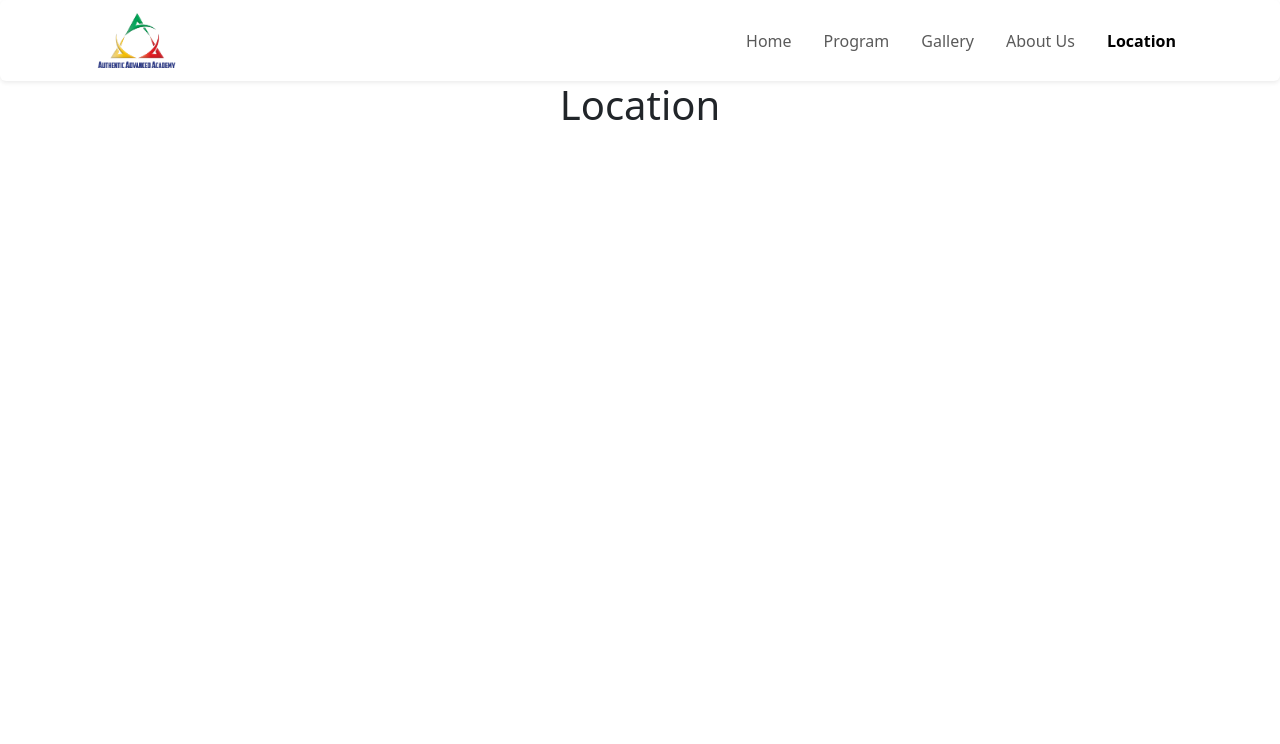
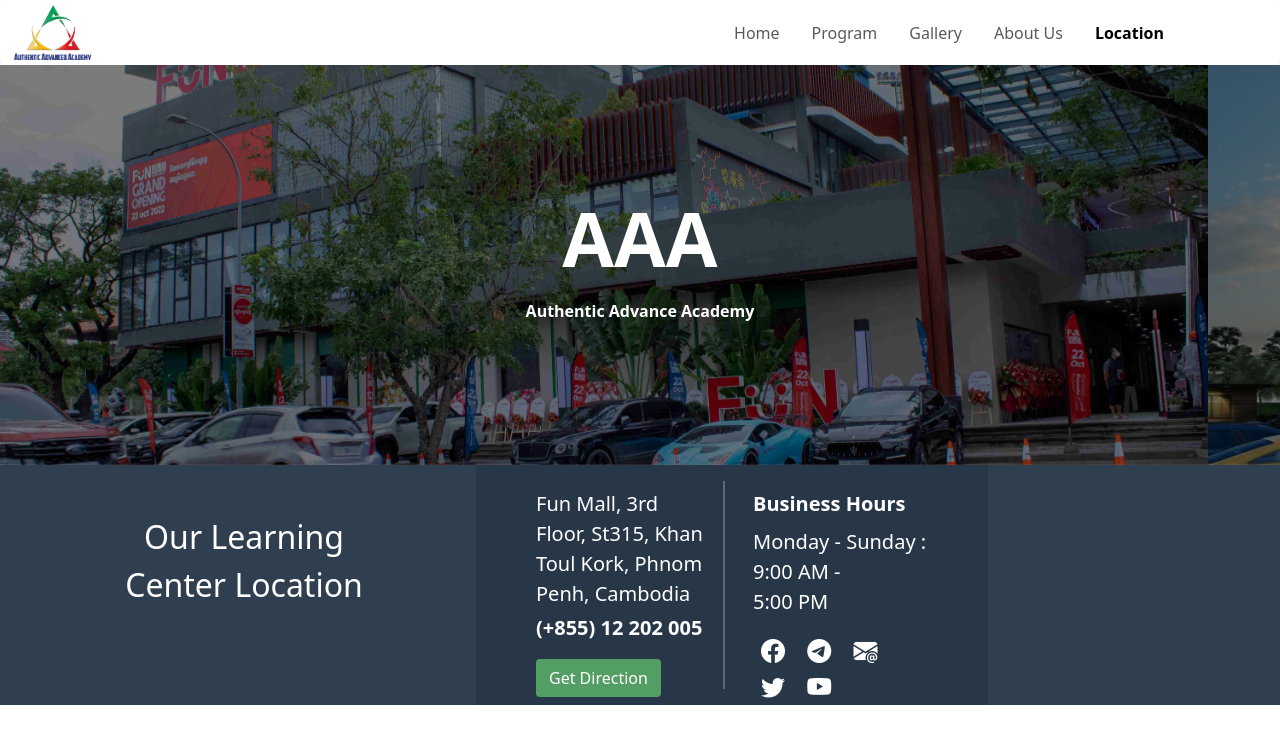
Before and after one commit to Parameow3/AAA-website, a plain HTML site: page location.html in a window 1280 px wide. Drawn offline with nearby package versions, Linux system fonts and the light colour scheme.

Commit message:
location change

```diff
--- a/location.html
+++ b/location.html
@@ -1,5 +1,6 @@
 <!DOCTYPE html>
 <html>
+
 <head>
   <meta charset="UTF-8">
   <meta name="viewport" content="width=device-width, initial-scale=1, shrink-to-fit=no, user-scalable=0">
@@ -7,8 +8,7 @@
 
   <!--  AAA ICON and TITLE  -->
   <title>AUTHENTIC ADVANCE ACADEMY</title>
-  <link rel="icon" type="image/png"
-        href="/asset/img/aaa-logo.png">
+  <link rel="icon" type="image/png" href="/asset/img/aaa-logo.png">
 
   <!--  Bootstrap  -->
   <link rel="stylesheet" type="text/css" href="asset/css/bootstrap.min.css">
@@ -20,13 +20,13 @@
   <script src="asset/index.js"></script>
 
 </head>
+
 <body>
   <!-- Navbar section -->
-<nav class="navbar navbar-expand-lg ps-lg-5 pe-lg-5 shadow-sm bg-body rounded" style="background-color: #ffffff;">
-  <div class="container-fluid ps-xl-5 pe-xl-5 ">
+  <nav class="navbar navbar-expand-lg ps-xxl-5 pe-lg-5 shadow-sm bg-body rounded pt-0 pb-0">
+    <div class="container-fluid ps-xxl-5 pe-xxl-5 ms-xxl-5 me-xxl-5">
       <a class="navbar-brand ms-xxl-5" href="index.html">
-      <img src="asset/img/aaa-logo.png"
-           width="81px" class="img-fluid ms-xxl-5" alt="logo"/>
+        <img src="asset/img/aaa-logo.png" width="81px" class="img-fluid ms-xxl-5" alt="logo" />
       </a>
       <button class="navbar-toggler" type="button" data-bs-toggle="collapse" data-bs-target="#navbarNavDropdown"
         aria-controls="navbarNavDropdown" aria-expanded="false" aria-label="Toggle navigation">
@@ -34,10 +34,10 @@
       </button>
 
       <!--      Update Bold each Selected menu      -->
-    <div class="collapse navbar-collapse justify-content-end" id="navbarNavDropdown">
+      <div class="collapse navbar-collapse justify-content-end me-xl-5" id="navbarNavDropdown">
         <ul class="navbar-nav">
           <li class="nav-item ms-3">
-          <a class="nav-link fs-6" href="index.html">Home</a>
+            <a class="nav-link fs-6 " href="index.html">Home</a>
           </li>
           <li class="nav-item ms-3">
             <a class="nav-link fs-6" href="program.html">Program</a>
@@ -63,15 +63,104 @@
     <!--  Header  -->
     <header class="header_wrapper ">
       <!--  Banner carousel -->
-    <h1>Location</h1>
+      <div class="banner-content">
+
+        <header class="container-fluid px-0">
+          <!--  Banner carousel -->
+          <div id="carouselExampleInterval" class="carousel slide" data-bs-ride="carousel">
+            <div class="carousel-inner">
+              <div class="carousel-item active" data-bs-interval="5000" style="height: 400px">
+                <img src="asset/img/Fun mall.jfif" class="d-block w-100"
+                  style="inset: 0; box-sizing: border-box; padding: 0; border: medium none; margin: auto; display: block;object-fit: cover; height: 0; min-width: 100%; max-width: 100%; min-height: 100%; max-height: 100%;"
+                  alt="Wild Landscape" />
+              </div>
+              <div class="carousel-item" data-bs-interval="2500" style="height: 400px">
+                <img src="asset/img/Peng Hout.png" class="d-block w-100"
+                  style="inset: 0; box-sizing: border-box; padding: 0; border: medium none; margin: auto; display: block;object-fit:cover; height: 0; min-width: 100%; max-width: 100%; min-height: 100%; max-height: 100%;"
+                  alt="Camera" />
+              </div>
+              <div class="carousel-item" style="height: 400px">
+                <img src="asset/img/OCIC.png" class="d-block w-100"
+                  style="inset: 0; box-sizing: border-box; padding: 0; border: medium none; margin: auto; display: block;object-fit: cover; height: 0; min-width: 100%; max-width: 100%; min-height: 100%; max-height: 100%;"
+                  alt="Exotic Fruits" />
+              </div>
+
+              <!--      carousel description      -->
+              <div class="carousel-caption top-0 bottom-0 start-0 end-0 bg-black bg-opacity-50">
+                <h1 class="mt-5" style="padding-top: 60px; font-size: 75px; font-weight: 800;">
+                  AAA
+                </h1>
+                <p class="pt-2" style=" font-size: 16px; font-weight: 700;">
+                  Authentic Advance Academy
+                </p>
+              </div>
+            </div>
+          </div>
+          <!-- -------- -->
+      </div>
+      <!-- About Locaiton -->
+      <section class="location">
+          <div class="d-flex bd-highlight " style="background-color: #303F4F; padding-right: 16em;">
+            <div class="col text-white fs-2 mt-5 mb-5 text-sm-center">Our Learning
+              <div class=""> Center Location</div>
+              </div>
+            <div class="col fs-6 text-center me-5 me-5">
+              <div class="row h-100 text-white"style="background-color: #273748;">
+                <div class="col mt-4 ms-5 text-start fs-5">
+                  Fun Mall, 3rd Floor, St315, Khan Toul Kork, Phnom Penh, Cambodia
+                  <div class="mt-1 fw-bolder">
+                    (+855) 12 202 005
+                  </div>
+                  <button class="btn rounded-1 mt-3" style="background-color:#529E64 ; color: white;">
+                    Get Direction
+                  </button>
+                </div>
+
+                  <div class="vr px-0 me-3 mt-3 mb-3 " style="width: 2px;"> </div>
+
+                <div class="col mt-4 me-lg-5 text-start ">
+                  <div class="fs-5 active fw-bolder">
+                  Business Hours
+                </div>
+                  <div class="fs-5 mt-2">
+                    Monday - Sunday : 9:00 AM - <br>
+                    5:00 PM
+                </div>
+                <div class="mt-3 fs-4">
+                  <i class="p-2 bi bi-facebook"></i>
+                  <i class="p-2 bi bi-telegram"></i>
+                  <i class="p-2 bi bi-envelope-at-fill"></i>
+                  <i class="p-2 bi bi-twitter"></i>
+                  <i class="p-2 bi bi-youtube"></i>
+
+                </div>
+                  </div>
+
+
+              </div>
+            </div>
+          </div>
+        <!-- -------- -->
+      </section>
+      <!-- detail location -->
+
+
+      </div>
+    </header>
+    <!-- <-------->
+    </div>
     </header>
     <!--  Exit Header  -->
 
     <!--  section 1  -->
     <section>
-
+      <link rel="stylesheet" href="owl.carousel.min.css">
+      <link rel="stylesheet" href="owl.theme.default.min.css">
+      <script src="jquery.min.js"></script>
+      <script src="owl.carousel.min.js"></script>
     </section>
     <!--  Exit section 1  -->
   </main>
 </body>
+
 </html>
```
Also changed, not shown: asset/img/Fun mall.jfif (added), asset/img/Peng Hout.png (added), 1 other file. Lines whose indentation alone changed are shown as unchanged.
